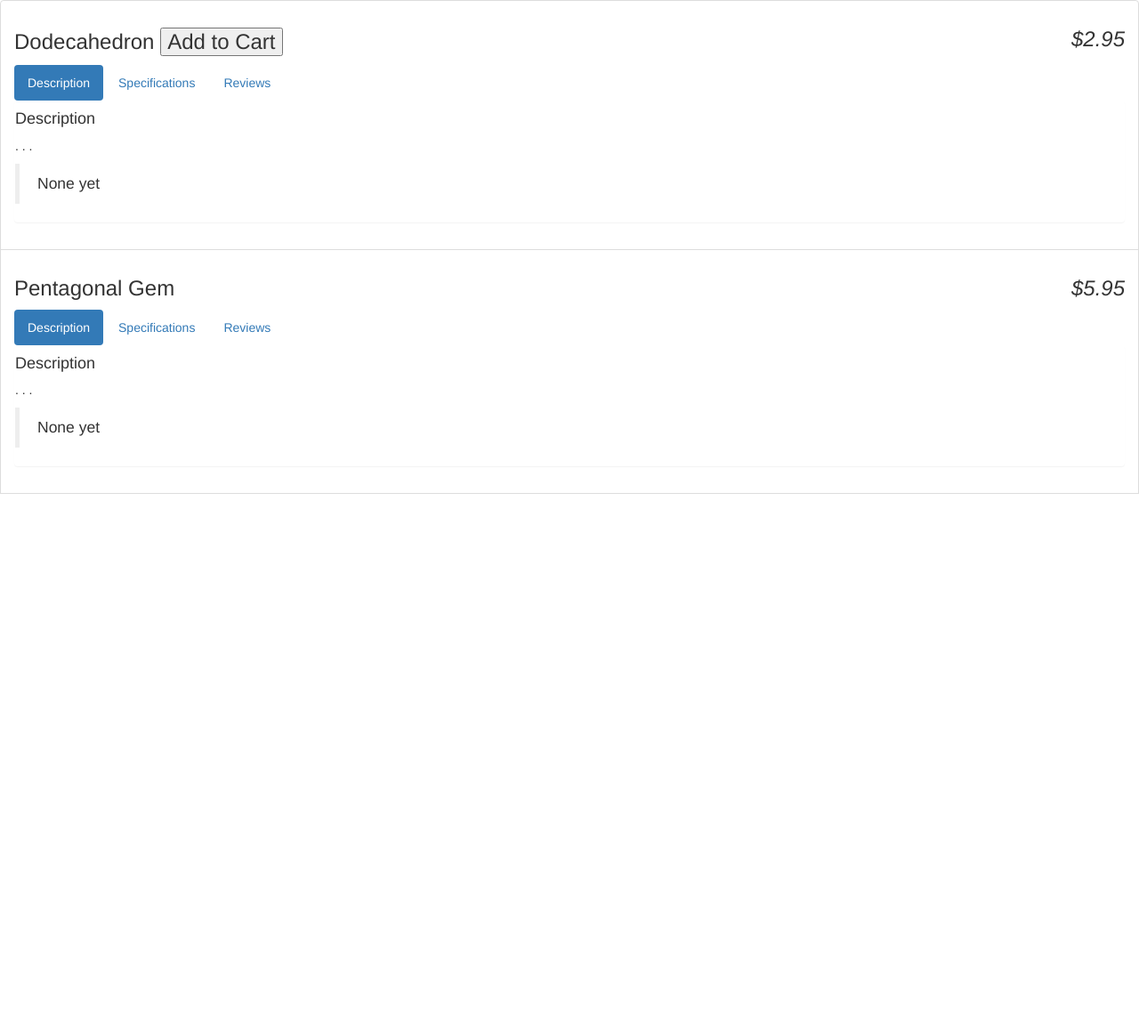
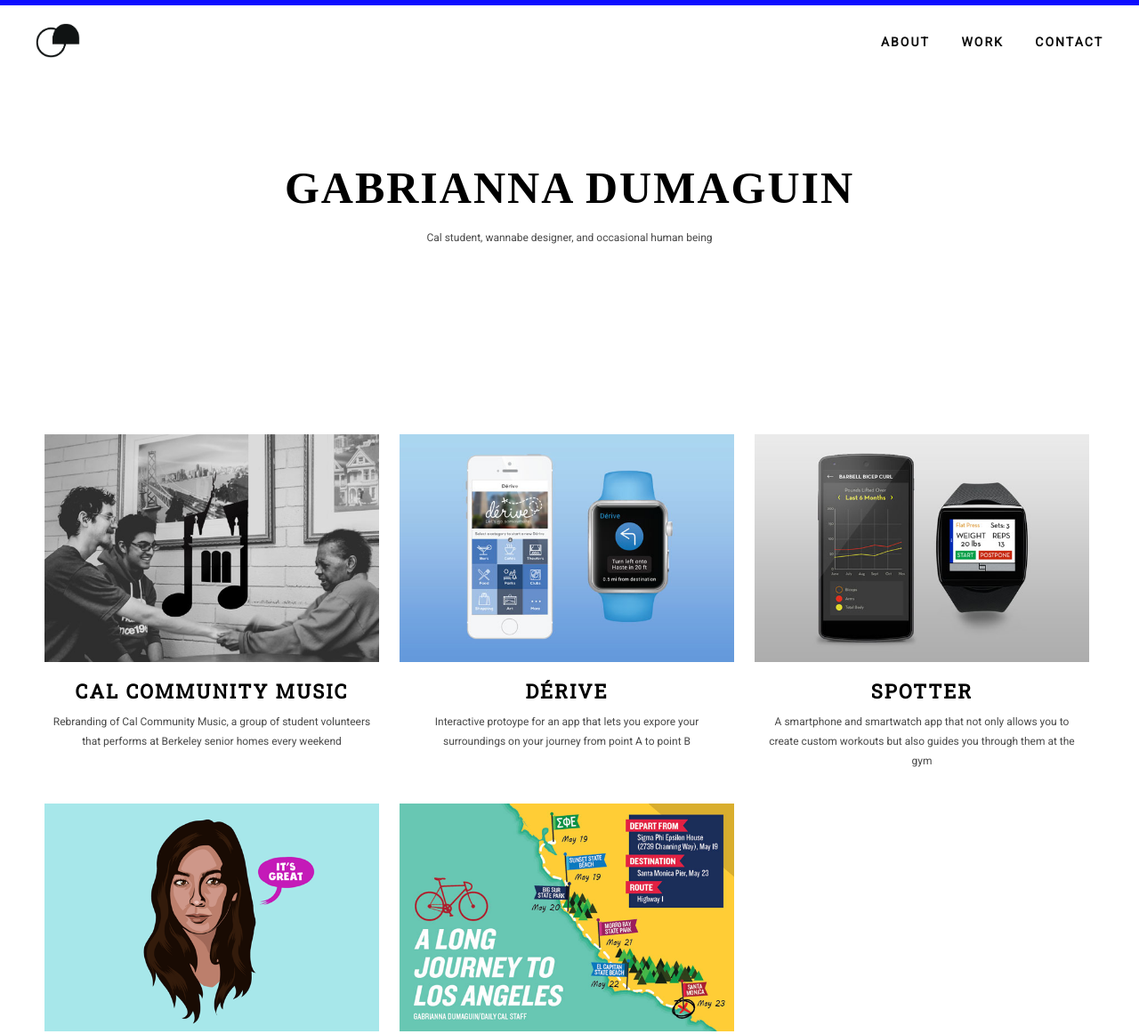
Before and after one commit to gabriannad/gabriannad.github.io, a plain HTML site: page index.html in a window 1280 px wide. Shown: the top 1162 px of the page at 89% size. Before the commit the page ends 800 px from the top, so only its background shows below. Drawn offline with nearby package versions, Linux system fonts and the light colour scheme.

Commit message:
Website push

```diff
--- /dev/null
+++ b/css/style.css
@@ -0,0 +1,105 @@
+body {
+	font-family: 'Roboto', sans-serif;
+	font-weight: normal;
+	font-size: 12px;
+	line-height: 22px;
+	color: #494949;
+	margin: 0;
+}
+
+nav {
+	position: fixed;
+	top: 0;
+	left: 0;
+	height: 80px;
+	width: 100%;
+	opacity: .95;
+	background-color: #ffffff;
+	border-top: 6px solid #0000FF;
+	border-bottom: 0px solid #eeeeee;
+}
+
+nav #container {
+	max-width: 1200px;
+	margin: 0 auto;
+	padding: 20px 25px;
+}
+
+nav #logo {
+	width: 50px;
+	height: 100%;
+	float: left;
+}
+
+nav ul {
+	margin: 0;
+	float: right;
+	padding: 10px 0 0 0;
+	text-transform: uppercase;
+	font-weight: 700;
+	font-size: 14px;
+	letter-spacing: 2px;
+	color: #000000;
+}
+
+nav ul li {
+	list-style-type: none;
+	display: inline-block;
+	margin-left: 30px;
+}
+
+nav ul > li:first-child {
+	margin-left: 0;
+}
+
+main {
+	max-width: 1200px;
+	margin: 100px auto;
+}
+
+
+
+
+div#blurb {
+	margin: 200px 0;
+	text-align: center;
+}
+
+div#blurb h1 {
+	text-transform: uppercase;
+	font-family: "velino-poster";
+	font-weight: 700;
+	font-size: 50px;
+	letter-spacing: 2px;
+	color: #000000;
+}
+
+
+div.project {
+	width: 33%;
+	display: inline-block;
+	text-align: center;
+	vertical-align: top;
+}
+
+div.thumb {
+	padding: 10px 10px 0 10px;
+}
+
+div.thumb img {
+	max-width: 100%;
+}
+
+div.description {
+	padding: 15px;
+}
+
+.project h2 {
+	text-transform: uppercase;
+	margin: 0;
+	font-family: 'Roboto Slab';
+	font-weight: bold;
+	font-size: 22px;
+	letter-spacing: 2px;
+	color: #000000;
+}
--- a/index.html
+++ b/index.html
@@ -1,79 +1,102 @@
 <!DOCTYPE html>
-<html ng-app="store">
+<html>
 	<head>
-		<link href="//maxcdn.bootstrapcdn.com/bootstrap/3.3.1/css/bootstrap.min.css" rel="stylesheet">
+
+		<title>Gabrianna Dumaguin</title>
+		<link rel="stylesheet" type="text/css" href="http://fonts.googleapis.com/css?family=Montserrat">
+		<link rel="stylesheet" type="text/css" href="http://fonts.googleapis.com/css?family=Roboto">
+		<link rel="stylesheet" type="text/css" href="http://fonts.googleapis.com/css?family=Didact+Gothic">
+		<link rel="stylesheet" type="text/css" href="http://fonts.googleapis.com/css?family=Neuton">
+		<link rel="stylesheet" type="text/css" href="http://fonts.googleapis.com/css?family=Roboto+Slab">
+
+		<script src="//use.typekit.net/psi4lel.js"></script>
+		<script>try{Typekit.load();}catch(e){}</script>
+
+		<link rel="stylesheet" href="css/style.css">
+		<link rel="shortcut icon" href="assets/favicon.ico" type="image/x-icon">
+		<link rel="icon" href="/favicon.ico" type="image/x-icon">
+		<meta http-equiv="Content-Type" content="text/html; charset=utf-8">
+
 	</head>
 
-	<body ng-controller="StoreController as store">
+	<body>
 
-		<div class="list-group">
+		<nav>
 
-			<div class="list-group-item" ng-repeat="product in store.products">
+			<div id="container">
 
-				<h3>
-					{{product.name}}
-					<em class="pull-right">{{product.price | currency}}</em>
-					<button ng-show="product.canPurchase"> Add to Cart </button>
-				</h3>
+				<a href="index.html"><img src="assets/logo.png" id="logo"></a>
 
-				<section ng-controller="PanelController as panel">
-
-					<ul class="nav nav-pills">
-						<li ng-class="{ active: panel.isSelected(1) }"> <a href ng-click="panel.selectTab(1)">Description</a> </li>
-						<li ng-class="{ active: panel.isSelected(2) }"> <a href ng-click="panel.selectTab(2)">Specifications</a> </li>
-						<li ng-class="{ active: panel.isSelected(3) }"> <a href ng-click="panel.selectTab(3)">Reviews</a> </li>
+					<ul>
+						<li>About</li>
+						<li>Work</li>
+						<li>Contact</li>
 					</ul>
 
-					<div class="panel" ng-show="panel.isSelected(1)">
-						<h4>Description</h4>
-						<p>{{product.description}}</p>
-						<blockquote>None yet</blockquote>
 			</div>
+		</nav>
 
-					<div class="panel" ng-show="panel.isSelected(2)">
-						<h4>Specifications</h4>
-						<blockquote>None yet</blockquote>
-					</div>
+		<main>
 
-					<div class="panel" ng-show="panel.isSelected(3)">
+		<div id="blurb">
 
-						<h4>Reviews</h4>
-						<blockquote ng-repeat="review in product.reviews">
-							<b>Stars: {{review.stars}}</b>
-							{{review.body}}
-							<cite>by: {{review.author}}</cite>
-						</blockquote>
-
-						<form name="reviewForm" ng-controller="ReviewController as reviewCtrl" ng-submit="reviewCtrl.addReview(product)">
-						<blockquote>
-							<b>Stars: {{reviewCtrl.review.stars}}</b>
-							{{reviewCtrl.review.body}}
-							<cite>by: {{reviewCtrl.review.author}}</cite>
-						</blockquote>
-							<select ng-model="reviewCtrl.review.stars">
-								<option value="1">1 star</option>
-								<option value="2">2 stars</option>
-								<option value="3">3 stars</option>
-								<option value="4">4 stars</option>
-								<option value="5">5 stars</option>
-							</select>
-							<textarea ng-model="reviewCtrl.review.body"></textarea>
-							<label>by:</label>
-							<input ng-model="reviewCtrl.review.author" type="email" />
-							<input type="submit" value="Submit" />
-						</form>
+			<h1>Gabrianna Dumaguin</h1>
+			Cal student, wannabe designer, and occasional human being
 
 		</div>
 
-				</section>
-
+			<div class="project">
+				<div class="thumb">
+					<img src="assets/thumbs/ccm.jpg">
+				</div>
+				<div class="description">
+					<h2>Cal Community Music</h2>
+					<p>Rebranding of Cal Community Music, a group of student volunteers that performs at Berkeley senior homes every weekend</p>
+				</div>
 			</div>
 
-			<script src="//maxcdn.bootstrapcdn.com/bootstrap/3.3.1/js/bootstrap.min.js"></script>
-			<script type="text/javascript" src="https://ajax.googleapis.com/ajax/libs/angularjs/1.2.28/angular.min.js"></script>
-			<script type="text/javascript" src="app.js"></script>
+			<div class="project">
+				<div class="thumb">
+					<img src="assets/thumbs/derive.jpg">
+				</div>
+				<div class="description">
+					<h2>Dérive</h2>
+					<p>Interactive protoype for an app that lets you expore your surroundings on your journey from point A to
+	point B</p>
+				</div>
+			</div>
 
+			<div class="project">
+				<div class="thumb">
+					<img src="assets/thumbs/spotter.jpg">
 				</div>
+				<div class="description">
+					<h2>Spotter</h2>
+					<p>A smartphone and smartwatch app that not only allows you to create custom workouts but also guides you through them at the gym</p>
+				</div>
+			</div>
+
+			<div class="project">
+				<div class="thumb">
+					<img src="assets/thumbs/vectors.png">
+				</div>
+				<div class="description">
+					<h2>Illustrations</h2>
+					<p>Vector illustrations of friends</p>
+				</div>
+			</div>
+
+			<div class="project">
+				<div class="thumb">
+					<img src="assets/thumbs/dailycal.png">
+				</div>
+				<div class="description">
+					<h2>The Daily Californian</h2>
+					<p>Work I did for The Daily Californian as an infographic artist</p>
+				</div>
+			</div>
+
+		</main>
 
 	</body>
 </html>
```
Also changed, not shown: home.html (added, +80 -0 lines), assets/favicon.ico (added), assets/logo.png (added), assets/thumbs/ccm.jpg (added), assets/thumbs/ccm2.jpg (added), assets/thumbs/dailycal.png (added), assets/thumbs/derive.jpg (added), assets/thumbs/spotter.jpg (added), assets/thumbs/vectors.png (added), 1 other file. Lines whose indentation alone changed are shown as unchanged.
